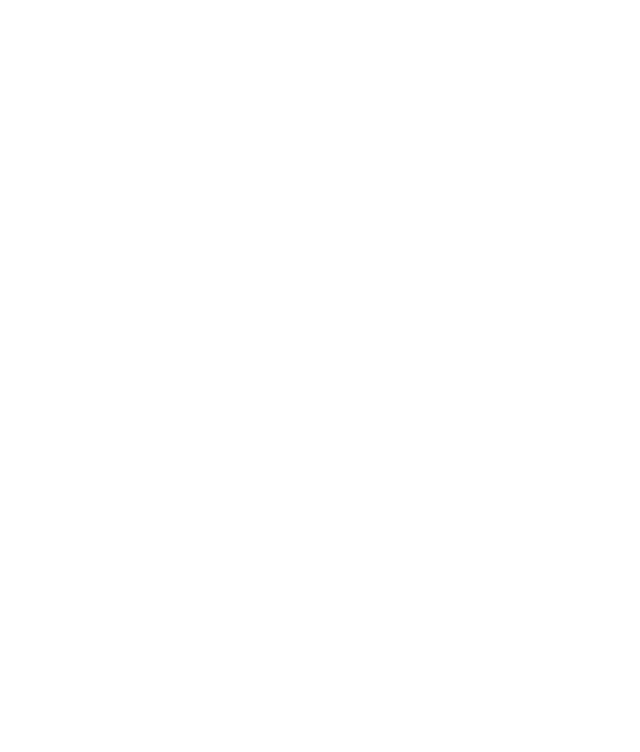
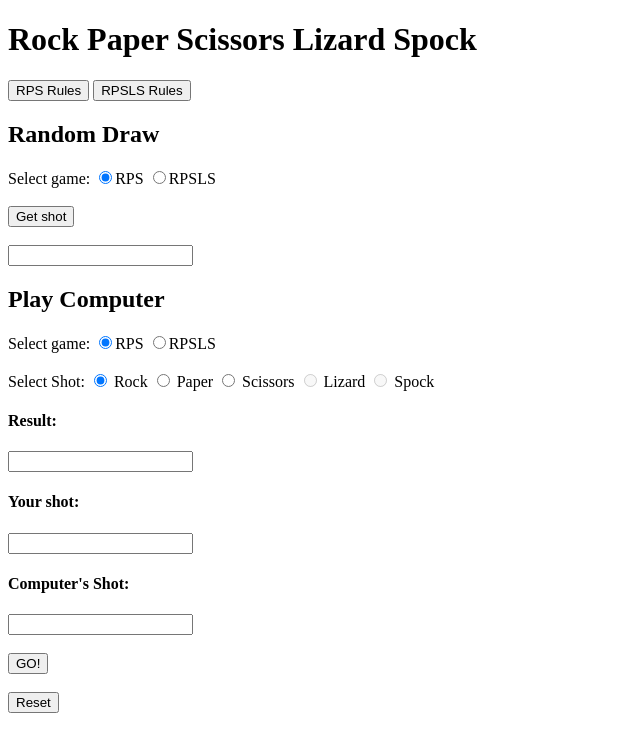
Before and after one commit to comp426-2023-spring/e02-alexz957unc, a website: page public/index.html in a window 1280 px wide. Shown: the whole page, without its empty margins (0-640 px from the left). Drawn offline with Linux system fonts and the light colour scheme.

Commit message:
Added html

```diff
--- a/package.json
+++ b/package.json
@@ -25,6 +25,7 @@
   "dependencies": {
     "express": "^4.18.2",
     "minimist": "^1.2.8",
-    "morgan": "^1.10.0"
+    "morgan": "^1.10.0",
+    "nodemon": "^2.0.22"
   }
 }
--- a/public/index.html
+++ b/public/index.html
@@ -1,12 +1,64 @@
-<html>
+<!DOCTYPE html>
+<html lang="en">
     <head>
-        <title>Rock</title>
+        <meta charset="UTF-8">
+        <title>RPS(LS)</title>
         <!-- Link to your script file(s) and CSS in here somewhere -->
+        <link rel="stylesheet" type="text/css" href="./styles.css">
+        <script src="./scripts.js"></script>
     </head>
-    <body>
-
+    <body id="body" onload="setLS()">
     <!-- Your interface markup goes here -->
     <!-- For interface examples, look in the `/examples/` directory in the root of your starter code repo. -->
+        <h1 id="gameTitle">Rock Paper Scissors Lizard Spock</h1>
+        <div>
+            <button class="button" type="button" onclick="helpRPS()">RPS Rules</button>
+            <button class="button" type="button" onclick="helpRPSLS()">RPSLS Rules</button>
+        </div>
+        <div>
+            <h2>Random Draw</h2>
+            <label>Select game: </label>
+            <input type="radio" name="noOpponentGame" value="RPS" checked>RPS
+            <input type="radio" name="noOpponentGame" value="RPSLS">RPSLS
+            <br><br>
+            <button class="button" type="button" onclick="getShot()">Get shot</button>
+            <br><br>
+            <input type="text" id="draw" name="draw" value="" readonly>
+        </div>
+        <div>
+            <h2>Play Computer</h2>
+            <label>Select game: </label>
+            <input type="radio" name="game" value="RPS" onchange="setLS()" checked>RPS
+            <input type="radio" name="game" value="RPSLS" onchange="setLS()">RPSLS
 
+            <br><br>
+
+            <label>Select Shot:</label>
+            <input type="radio" id="rockOption" name="selectedShot" value="rock" checked>
+            <label for="rockOption">Rock</label>
+            <input type="radio" id="paperOption" name="selectedShot" value="paper">
+            <label for="paperOption">Paper</label>
+            <input type="radio" id="scissorsOption" name="selectedShot" value="scissors">
+            <label for="scissorsOption">Scissors</label>
+            <input type="radio" id="lizardOption" name="selectedShot" value="lizard">
+            <label for="lizardOption">Lizard</label>
+            <input type="radio" id="spockOption" name="selectedShot" value="spock">
+            <label for="spockOption">Spock</label>
+
+            <br>
+            <h4>Result: </h4>
+            <input type="text" id="gameResult" name="gameResult" value="" readonly>
+            <br>
+            <h4>Your shot: </h4>
+            <input type="text" id="playerShot" name="playerShot" value="" readonly>
+            <br>
+            <h4>Computer's Shot: </h4>
+            <input type="text" id="computerShot" name="computerShot" value="" readonly>
+
+            <br><br>
+            <button class="button" type="button" onclick="play()">GO!</button>
+            <br><br>
+        </div>
+        <button class="button" type="button" onclick="reset()">Reset</button>
     </body>
 </html>
--- a/public/scripts.js
+++ b/public/scripts.js
@@ -27,8 +27,8 @@ function helpRPSLS() {
     alert(rpsls_rules_text);
 }
 
-function rpsOpponent(move) {
-    const url = "/app/rps/play/" + move
+function rpsOpponent(shot) {
+    const url = "/app/rps/play/" + shot
     return response = fetch(url)
         .then(response => response.json())
         .then(data => {
@@ -37,8 +37,8 @@ function rpsOpponent(move) {
         .catch(error => console.error(error));
 }
 
-function rpslsOpponent(move) {
-    const url = "/app/rpsls/play/" + move
+function rpslsOpponent(shot) {
+    const url = "/app/rpsls/play/" + shot
     return response = fetch(url)
         .then(response => response.json())
         .then(data => {
@@ -67,7 +67,7 @@ function rpslsNoOpponent() {
         .catch(error => console.error(error));
 }
 
-function getMove() {
+function getShot() {
     var gameSelection = document.getElementsByName("noOpponentGame");
     var game = null;
 
```
Also changed, not shown: server.js (+30 -15 lines), 1 other file.
